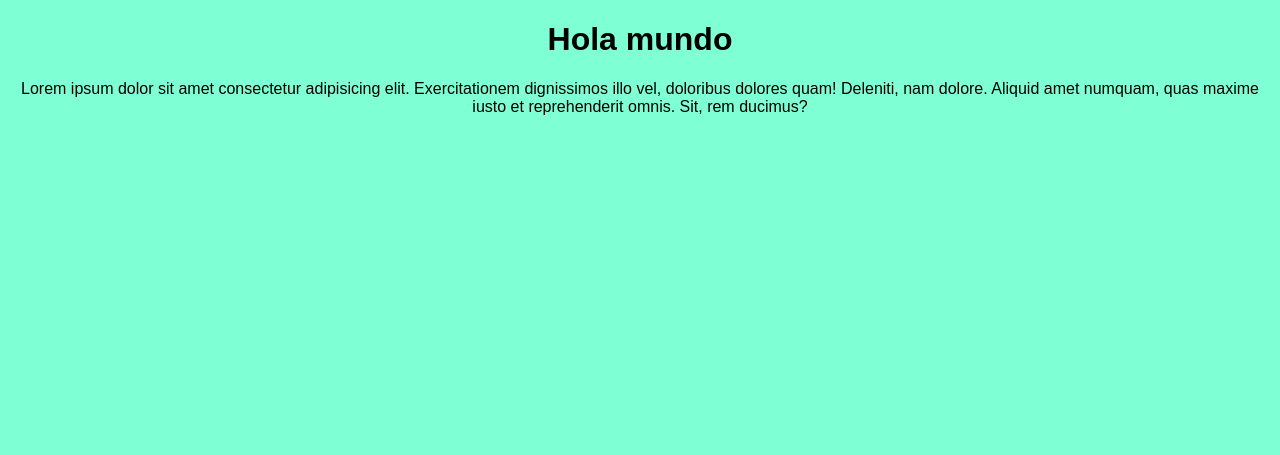
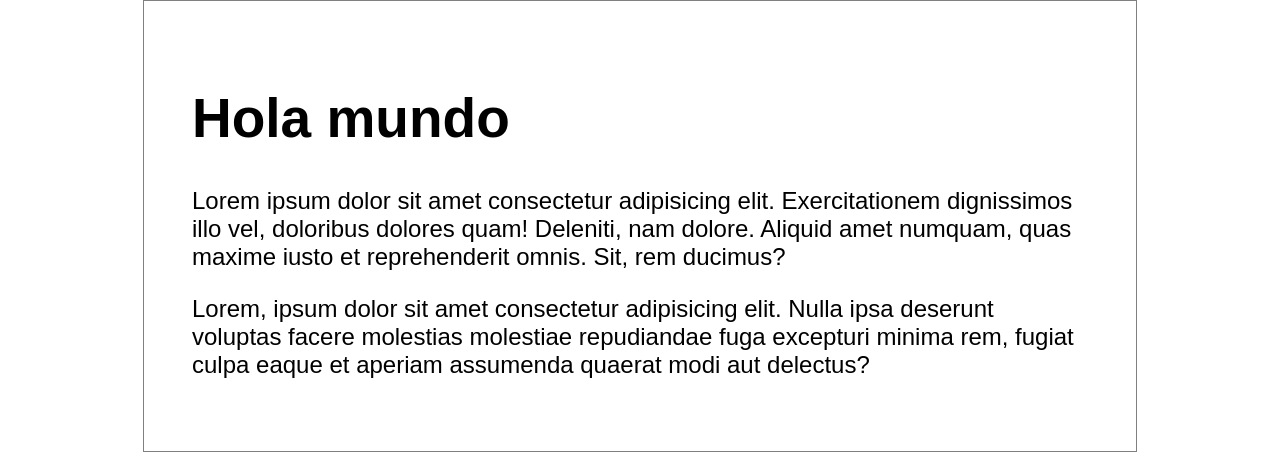
Before and after one commit to Se1juro/blog-git-study, a plain HTML site: page index.html in a window 1280 px wide. Drawn offline with Linux system fonts and the light colour scheme.

Commit message:
Se modifico la estructura HTML

```diff
--- a/css/styles.css
+++ b/css/styles.css
@@ -1,5 +1,19 @@
 body{
-    background-color: aquamarine;
+    color: hotpink;
     text-align: center;
     font-family: Arial, Helvetica, sans-serif;
+    margin: 0;
+    padding: 0;
 }
+.container h1{
+    font-size: 55px;
+}
+.container{
+    color: black;
+    text-align: left;
+    border: 1px solid gray;
+    width: 70%;
+    margin: 0 auto;
+    padding: 2em;
+    font-size: 24px;
+}
--- a/index.html
+++ b/index.html
@@ -8,7 +8,14 @@
     <link rel="stylesheet" href="./css/styles.css">
 </head>
 <body>
-    <h1>Hola mundo</h1>
-    <p>Lorem ipsum dolor sit amet consectetur adipisicing elit. Exercitationem dignissimos illo vel, doloribus dolores quam! Deleniti, nam dolore. Aliquid amet numquam, quas maxime iusto et reprehenderit omnis. Sit, rem ducimus?</p>
+    <div class="container">
+        <div class="post">
+            <h1>Hola mundo</h1>
+            <p>Lorem ipsum dolor sit amet consectetur adipisicing elit. Exercitationem dignissimos illo vel, doloribus dolores quam! Deleniti, nam dolore. Aliquid amet numquam, quas maxime iusto et reprehenderit omnis. Sit, rem ducimus?</p>
+            <p>Lorem, ipsum dolor sit amet consectetur adipisicing elit. Nulla ipsa deserunt voluptas facere molestias molestiae repudiandae fuga excepturi minima rem, fugiat culpa eaque et aperiam assumenda quaerat modi aut delectus?</p>
+        </div>
+
+    </div>
+
 </body>
 </html>
```
